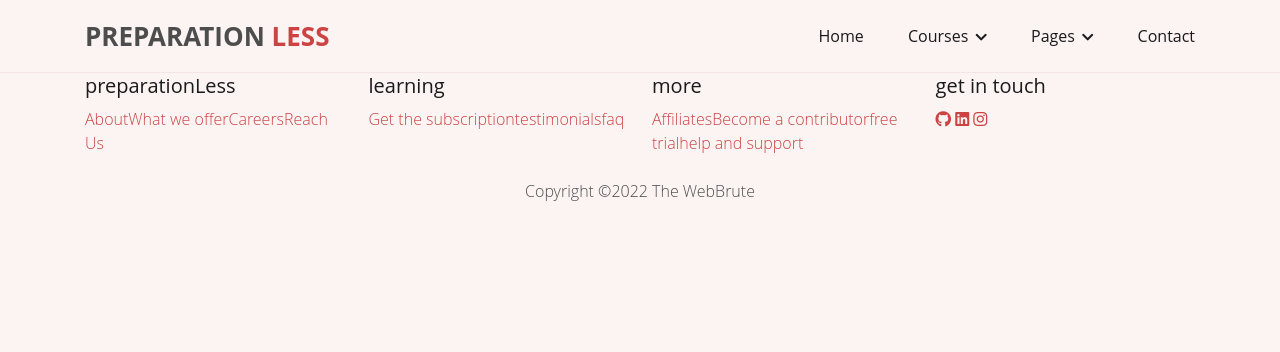
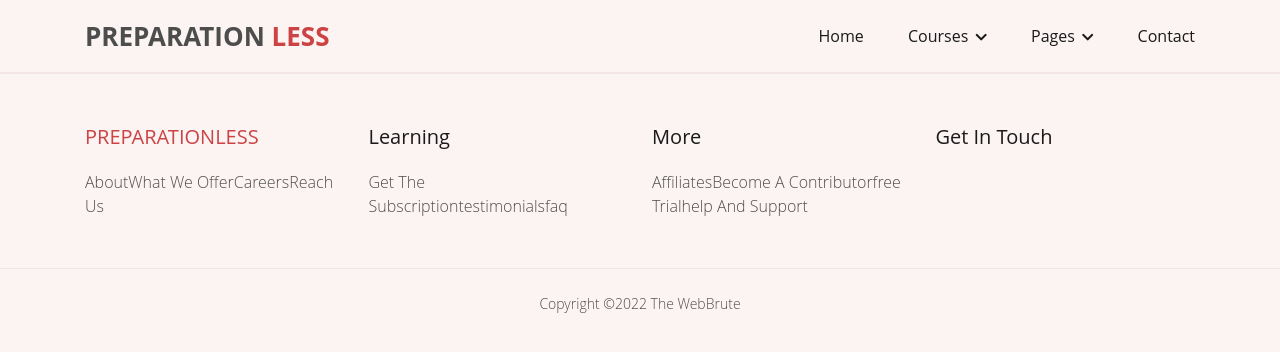
Before and after one commit to Khushal-ag/PreparationLess, a plain HTML site: page log-in.html in a window 1280 px wide. Drawn offline with Linux system fonts and the light colour scheme.

Commit message:
footer completed

```diff
--- a/css/input.css
+++ b/css/input.css
@@ -273,3 +273,54 @@ position: relative;
 .bai-section .cicrular-img-circle{
     background-color: var(--yellow-light);
 }
+
+/* footer */
+.footer-top{
+    padding: 50px 0 20px;
+    border-top: 1px solid var(--border-color-2);
+}
+.footer-item{
+    margin:0 0 30px;
+}
+.footer-item h3{
+    text-transform: capitalize;
+    margin: 0 0 20px;
+}
+.footer-item .footer-logo{
+    color:var(--black-70);
+    text-transform: uppercase;
+}
+.footer-item .footer-logo span{
+    color:var(--main-color);
+}
+.footer-item ul li:not(:last-child){
+    margin-bottom: 8px;
+}
+.footer-item ul a {
+    text-transform: capitalize;
+    color:var(--black-70);
+    transition: color 0.3 ease;
+    position: relative;
+}
+.footer-item ul a ::before{
+    content: '';
+    position: absolute;
+    left: 0;
+    bottom: 0;
+    width: 0%;
+    height: 1px;
+    background-color:var(--main-color);
+    transition:width 0.3s ease;
+}
+.footer-item ul a:hover::before{
+     width: 100%;
+}
+.footer-item ul a .social-icon{
+    margin-right: 5px;
+}
+.footer-bottom{
+    border-top: 1px solid var(--border-color-2);
+}
+.footer-bottom p{
+    font-size: 14px;
+}
```
